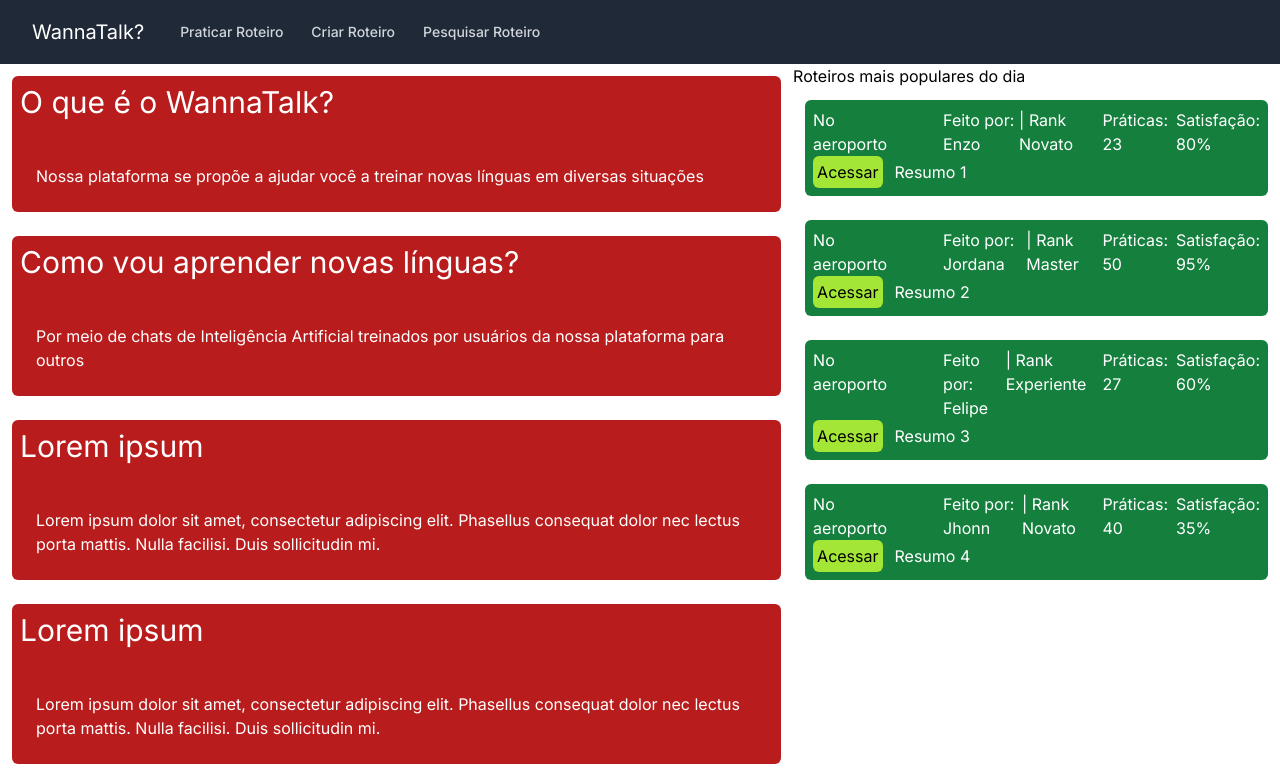
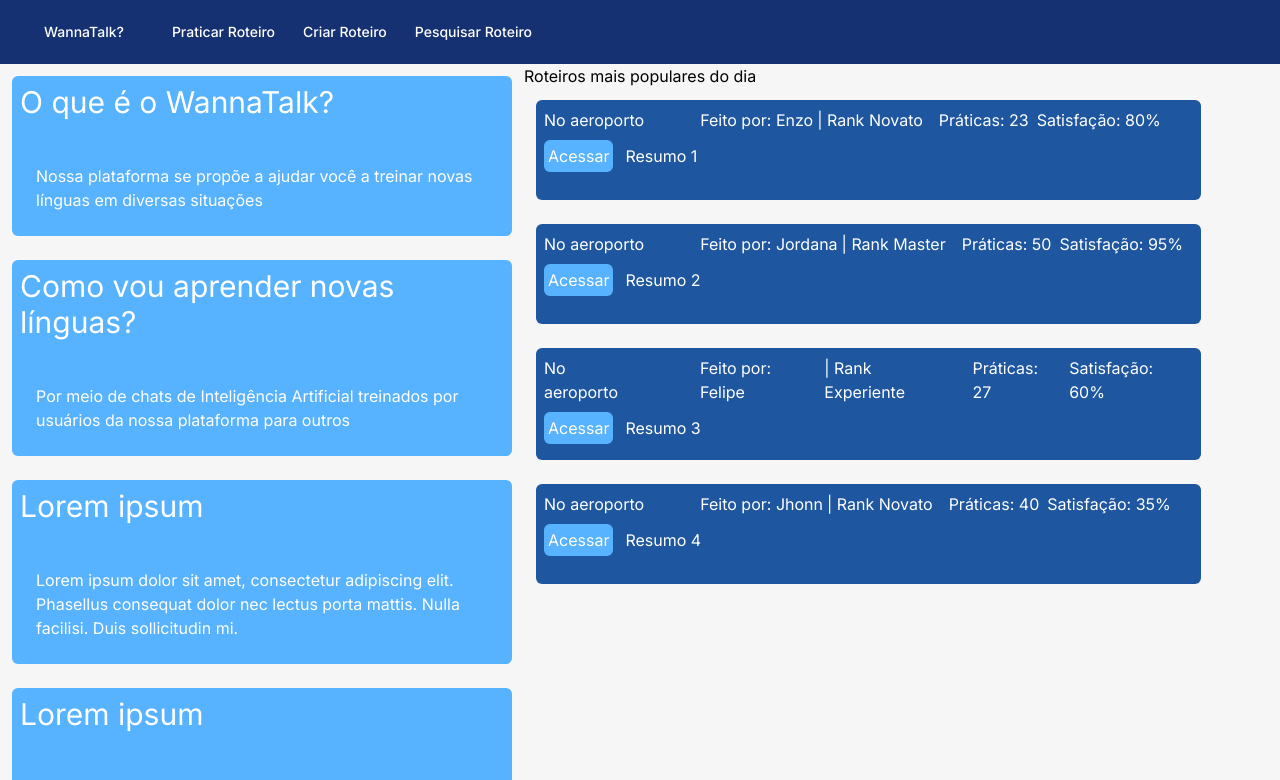
Before and after one commit to ES2-UFPI/WannaTalk, a Next.js app in the folder front_end/wannatalk/: page / in a window 1280 px wide. Shown: the top 780 px of the page. Built offline with nearby package versions, Linux system fonts and the light colour scheme.

Commit message:
Página inicial agora está coeso com id visual, navbar agora leva aos links provisórios

```diff
--- a/front_end/wannatalk/src/app/page.js
+++ b/front_end/wannatalk/src/app/page.js
@@ -1,57 +1,39 @@
 import Image from "next/image";
 import ListaRoteiros from "../components/ListaRoteiros";
+import NavBar from "../components/NavBar";
 export default function Home() {
   return (
     <main>
-      <div className="bg-white">
+      <div className="bg-[#F6F6F6]">
         <div>
-          <nav className="bg-gray-800">
-            <div className="mx-auto max-w-7xl px-2 sm:px-6 lg:px-8">
-              <div className="relative flex h-16 items-center justify-between">
-                <div className="flex flex-1 items-center justify-center sm:items-stretch sm:justify-start">
-                  <div className="flex flex-shrink-0 items-center">
-                    {/* <!-- Vai direcionar para tela inicial --> */}
-                    <a href="#" className="rounded-md text-xl text-white hover:bg-gray-700">WannaTalk?</a>
-                  </div>
-                  <div className="hidden sm:ml-6 sm:block">
-                    <div className="flex space-x-1">
-                      {/* <!-- Direciona para tela de visualizar roteiros/praticar roteiro--> */}
-                      <a href="#" className="rounded-md px-3 py-2 text-sm font-medium text-gray-300 hover:bg-gray-700 hover:text-white" aria-current="page">Praticar Roteiro</a>
-                      <a href="#" className="rounded-md px-3 py-2 text-sm font-medium text-gray-300 hover:bg-gray-700 hover:text-white">Criar Roteiro</a>
-                      <a href="#" className="rounded-md px-3 py-2 text-sm font-medium text-gray-300 hover:bg-gray-700 hover:text-white">Pesquisar Roteiro</a>
-                    </div>
-                  </div>
-                </div>
-              </div>
-            </div>
-          </nav>
+          <NavBar />
           <div className="bg flex">
           <div className="flex flex-col">
-              <div className="m-3 rounded-md bg-red-700 p-2">
+              <div className="m-3 rounded-md bg-[#57B2FF] max-w-[500px] p-2">
                 <div className="text-white">
                   <div className="text-3xl">O que é o WannaTalk?</div>
                   <div className="m-4 sm:mt-11">Nossa plataforma se propõe a ajudar você a treinar novas línguas em diversas situações</div>
                 </div>
               </div>
-              <div className="m-3 rounded-md bg-red-700 p-2">
+              <div className="m-3 rounded-md bg-[#57B2FF] max-w-[500px] p-2">
                 <div className="text-white">
                   <div className="text-3xl">Como vou aprender novas línguas?</div>
                   <div className="m-4 sm:mt-11">Por meio de chats de Inteligência Artificial treinados por usuários da nossa plataforma para outros</div>
                 </div>
               </div>
-              <div className="m-3 rounded-md bg-red-700 p-2">
+              <div className="m-3 rounded-md bg-[#57B2FF] max-w-[500px] p-2">
                 <div className="text-white">
                   <div className="text-3xl">Lorem ipsum</div>
                   <div className="m-4 sm:mt-11">Lorem ipsum dolor sit amet, consectetur adipiscing elit. Phasellus consequat dolor nec lectus porta mattis. Nulla facilisi. Duis sollicitudin mi.</div>
                 </div>
               </div>
-              <div className="m-3 rounded-md bg-red-700 p-2">
+              <div className="m-3 rounded-md bg-[#57B2FF] max-w-[500px] p-2">
                 <div className="text-white">
                   <div className="text-3xl">Lorem ipsum</div>
                   <div className="m-4 sm:mt-11">Lorem ipsum dolor sit amet, consectetur adipiscing elit. Phasellus consequat dolor nec lectus porta mattis. Nulla facilisi. Duis sollicitudin mi.</div>
                 </div>
               </div>
-              <div className="m-3 rounded-md bg-red-700 p-2">
+              <div className="m-3 rounded-md bg-[#57B2FF] max-w-[500px] p-2">
                 <div className="text-white">
                   <div className="text-3xl">Lorem ipsum</div>
                   <div className="m-4 sm:mt-11">Lorem ipsum dolor sit amet, consectetur adipiscing elit. Phasellus consequat dolor nec lectus porta mattis. Nulla facilisi. Duis sollicitudin mi.</div>
--- a/front_end/wannatalk/src/components/NavBar.jsx
+++ b/front_end/wannatalk/src/components/NavBar.jsx
@@ -6,12 +6,12 @@ function NavBar() {
                 <div className="flex flex-1 items-center justify-center sm:items-stretch sm:justify-start">
                   <div className="flex flex-shrink-0 items-center">
                     {/* <!-- Vai direcionar para tela inicial --> */}
-                    <a href="#" className="linkHome">WannaTalk?</a>
+                    <a href="http://localhost:3000/" className="linkHome">WannaTalk?</a>
                   </div>
                   <div className="hidden sm:ml-6 sm:block">
                     <div className="flex space-x-1">
                       {/* <!-- Direciona para tela de visualizar roteiros/praticar roteiro--> */}
-                      <a href="#" className="linkPratica">Praticar Roteiro</a>
+                      <a href="http://localhost:3000/pages/praticaroteiro" className="linkPratica">Praticar Roteiro</a>
                       <a href="#" className="linkCriarRoteiro">Criar Roteiro</a>
                       <a href="#" className="linkPesquisar">Pesquisar Roteiro</a>
                     </div>
--- a/front_end/wannatalk/src/components/Roteiro.jsx
+++ b/front_end/wannatalk/src/components/Roteiro.jsx
@@ -7,7 +7,7 @@ function Roteiro({ roteiro }) {
     }
 
     return(
-        <div id='roteiro' className="m-3 rounded-md bg-green-700 p-2">
+        <div id='roteiro' className="m-3 rounded-md bg-[#1E56A0] p-2 min-h-[100px] max-w-[665px]">
             <div className="relative flex items-center text-white sm:items-stretch sm:justify-start">
                 <div id="titulo">{roteiro.titulo}</div>
                 <div id="autor" className="sm:ml-14">Feito por: {roteiro.autor}</div>
@@ -15,8 +15,8 @@ function Roteiro({ roteiro }) {
                 <div id="praticas" className="sm:ml-4">Práticas: {roteiro.praticas}</div>
                 <div id="satisfacao" className="sm:ml-2">Satisfação: {roteiro.satisfacao}%</div>
             </div>
-            <div className="relative flex items-center sm:justify-start">
-                <button className="rounded-md bg-lime-400 p-1 hover:bg-lime-300">Acessar</button>
+            <div className="relative flex items-center sm:justify-start my-2">
+                <button className="rounded-md bg-[#57B2FF] hover:bg-[#7bbffc] p-1 text-white">Acessar</button>
                 <div id='resumo' className="text-white sm:ml-3">{roteiro.resumo}</div>
             </div>
         </div>
```
